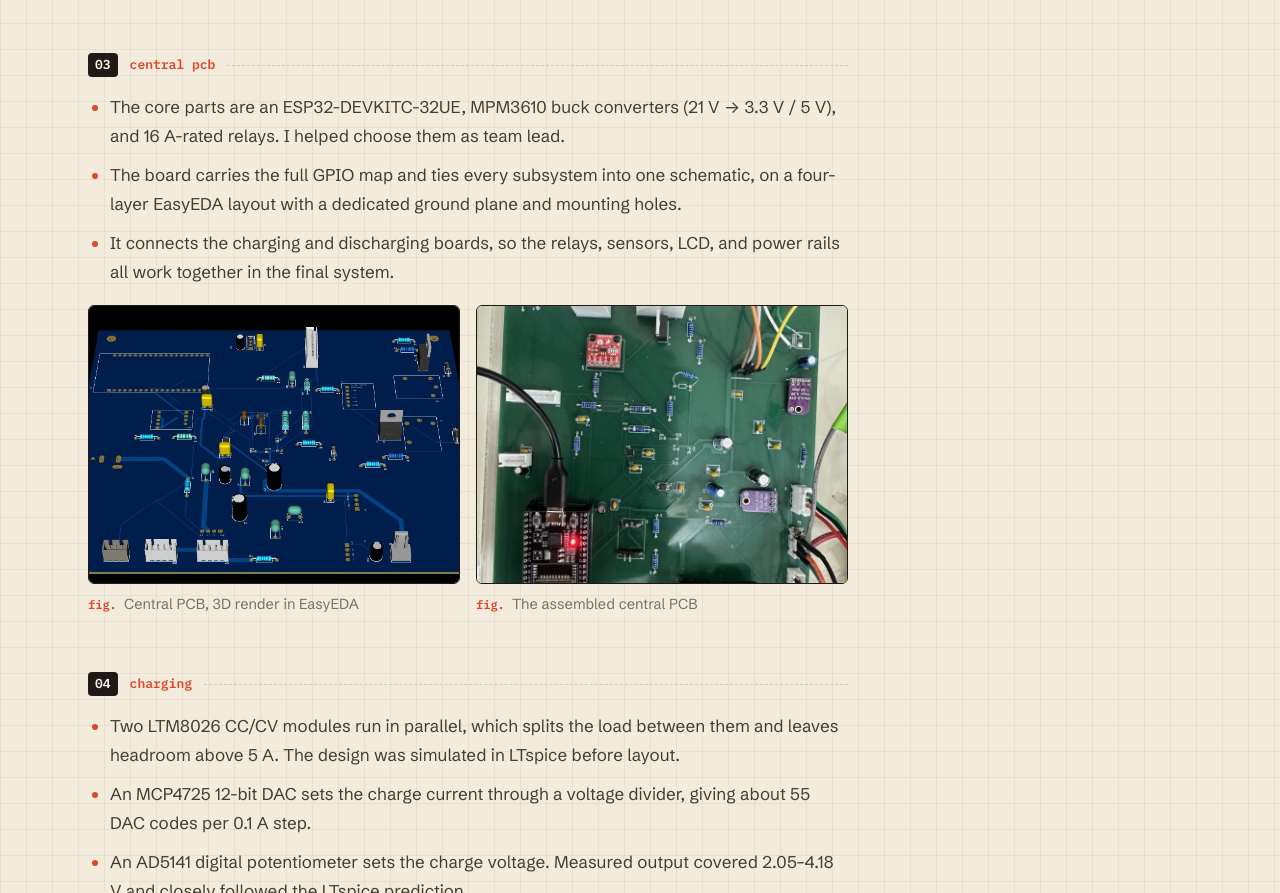
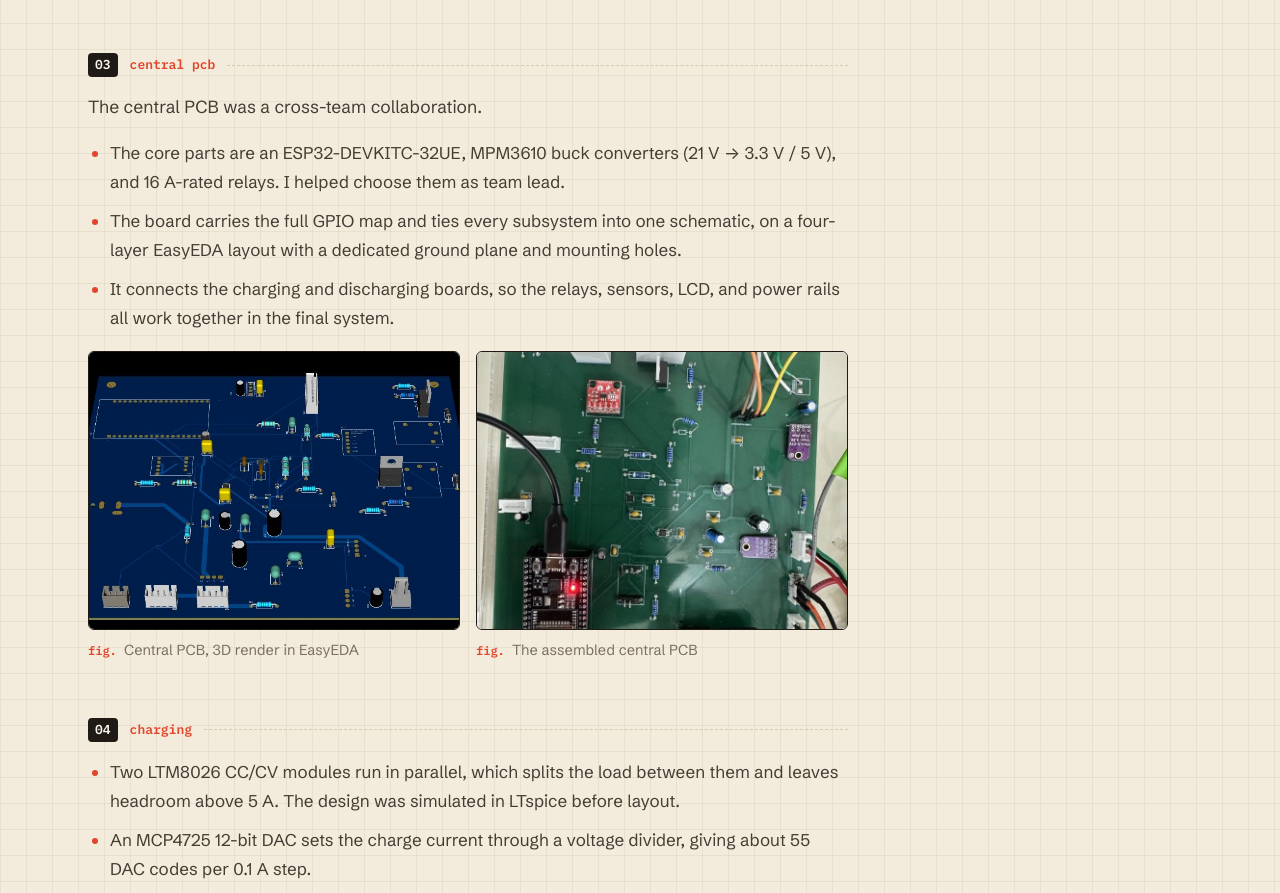
Before and after one commit to kklugewicz/kklugewicz.github.io, a plain HTML site: page projects/battery-cycler.html in a window 1280 px wide. Shown: the part 1979-2872 px from the top of the page. Drawn offline with Linux system fonts and the light colour scheme; a web font is replaced by a local one.

Commit message:
Battery cycler: note the central PCB was a cross-team collaboration
Co-Authored-By: Claude Opus 5.5 <noreply@anthropic.com>
Claude-Session: https://claude.ai/code/session_013oK91QegV5tFKD7DzimCqT

```diff
--- a/projects/battery-cycler.html
+++ b/projects/battery-cycler.html
@@ -52,6 +52,7 @@ together. Each board was built and tested on its own before everything went into
 </ul>
 
 <h2>Central PCB</h2>
+<p>The central PCB was a cross-team collaboration.</p>
 <ul>
   <li>The core parts are an ESP32-DEVKITC-32UE, MPM3610 buck converters (21 V → 3.3 V / 5 V), and 16 A-rated relays. I helped choose them as team lead.</li>
   <li>The board carries the full GPIO map and ties every subsystem into one schematic, on a four-layer EasyEDA layout with a dedicated ground plane and mounting holes.</li>
```
